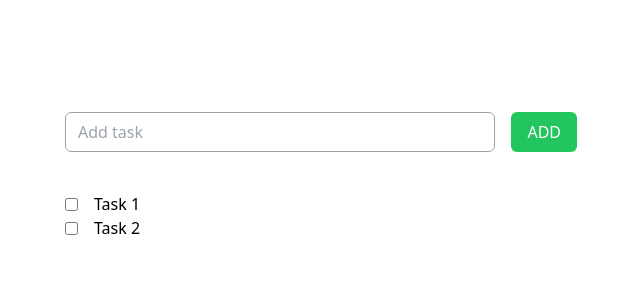
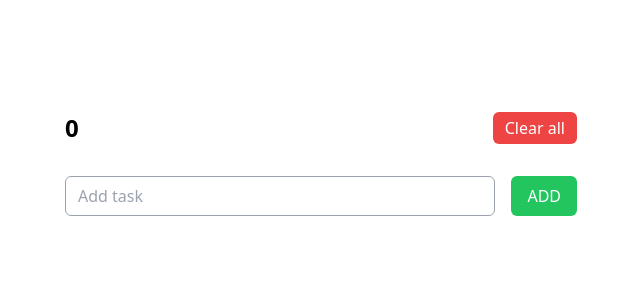
Before and after one commit to karthik-mohan23/react-todo-app, a React (Create React App) app: page / in a window 1280 px wide. Shown: the top 300 px of the page, without its empty margins (319-959 px from the left). Built offline with nearby package versions, Linux system fonts and the light colour scheme.

Commit message:
add clear all functionality

```diff
--- a/src/App.js
+++ b/src/App.js
@@ -3,7 +3,7 @@ import ShowTasks from "./components/ShowTasks";
 import AddTask from "./components/AddTask";
 
 function App() {
-  const [tasks, setTasks] = useState(["Task 1", "Task 2"]);
+  const [tasks, setTasks] = useState([]);
 
   return (
     <div className="mt-28">
--- a/src/components/AddTask.js
+++ b/src/components/AddTask.js
@@ -14,6 +14,14 @@ const AddTask = ({ tasks, setTasks }) => {
 
   return (
     <div className="w-[90%] max-w-lg mx-auto mb-10">
+      <div className="flex justify-between items-center mb-8">
+        <p className="text-2xl font-semibold">{tasks.length}</p>
+        <button
+          onClick={() => setTasks([])}
+          className="bg-red-500 text-white py-1 px-3 rounded-md">
+          Clear all
+        </button>
+      </div>
       <form onSubmit={handleAddTask} className="flex items-center gap-4 w-full">
         <input
           type="text"
```
